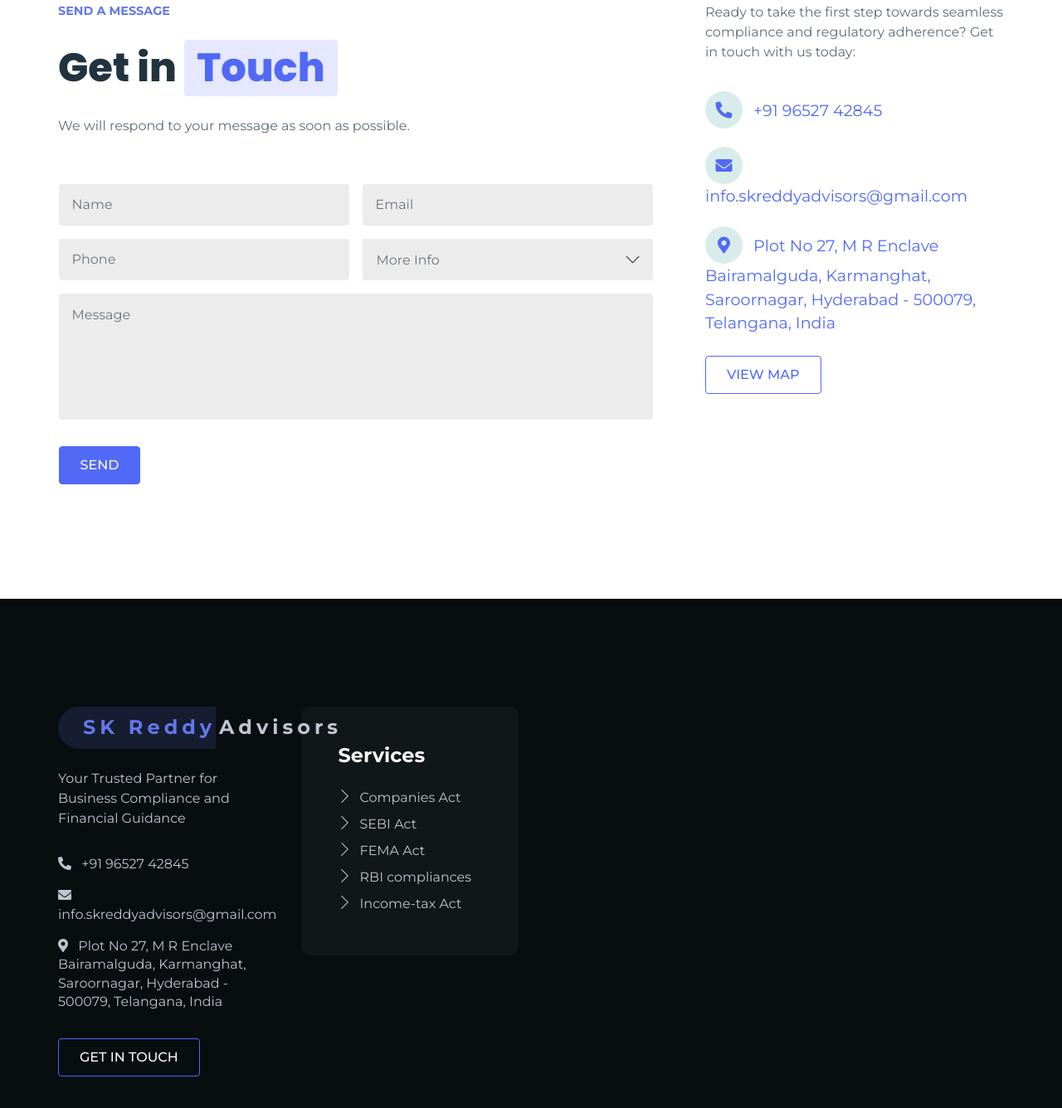
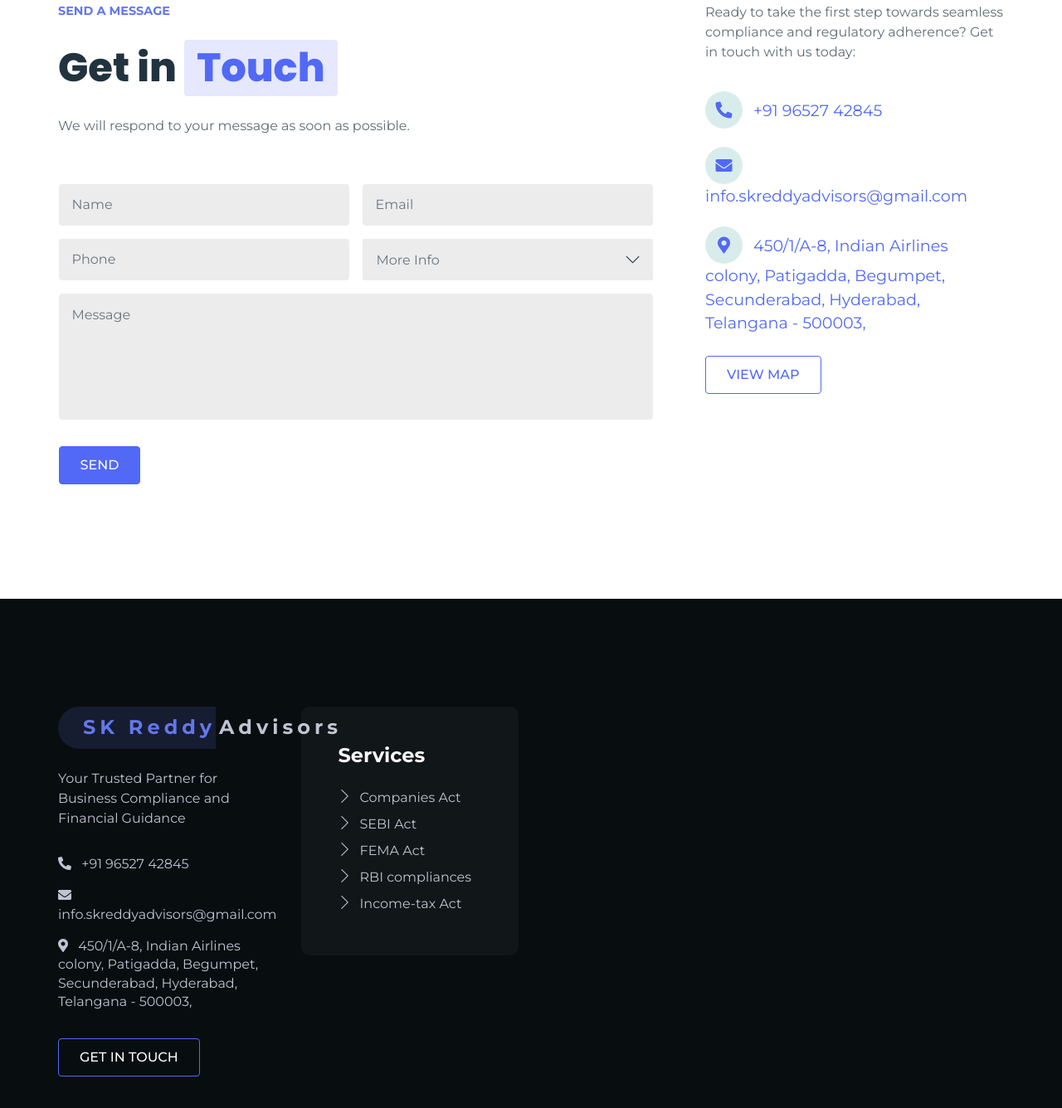
Before and after one commit to skreddyadvisors/skreddyadvisors.github.io, a plain HTML site: page index.html in a window 1280 px wide. Shown: the part 2673-4009 px from the top of the page at 83% size. Drawn offline with Linux system fonts and the light colour scheme.

Commit message:
address Update

```diff
--- a/index.html
+++ b/index.html
@@ -630,8 +630,9 @@
                 <li class="nav-item">
                   <a href="#" class="nav-link">
                     <i class="fas fa-map-marker-alt mr-2"></i>
-                    Plot No 27, M R Enclave Bairamalguda, Karmanghat,
-                    Saroornagar, Hyderabad - 500079, Telangana, India
+                    <!-- Plot No 27, M R Enclave Bairamalguda, Karmanghat,
+                    Saroornagar, Hyderabad - 500079, Telangana, India -->
+                    450/1/A-8, Indian Airlines colony, Patigadda, Begumpet, Secunderabad, Hyderabad, Telangana - 500003,
                   </a>
                 </li>
                 <li class="nav-item">
@@ -694,8 +695,10 @@
                 <li class="nav-item">
                   <a href="#" class="nav-link">
                     <i class="fas fa-map-marker-alt mr-2"></i>
-                    Plot No 27, M R Enclave Bairamalguda, Karmanghat,
-                    Saroornagar, Hyderabad - 500079, Telangana, India
+                    <!-- Plot No 27, M R Enclave Bairamalguda, Karmanghat,
+                    Saroornagar, Hyderabad - 500079, Telangana, India -->
+
+                    450/1/A-8, Indian Airlines colony, Patigadda, Begumpet, Secunderabad, Hyderabad, Telangana - 500003,
                   </a>
                 </li>
                 <li class="nav-item">
```
Also changed, not shown: 2 other files.
